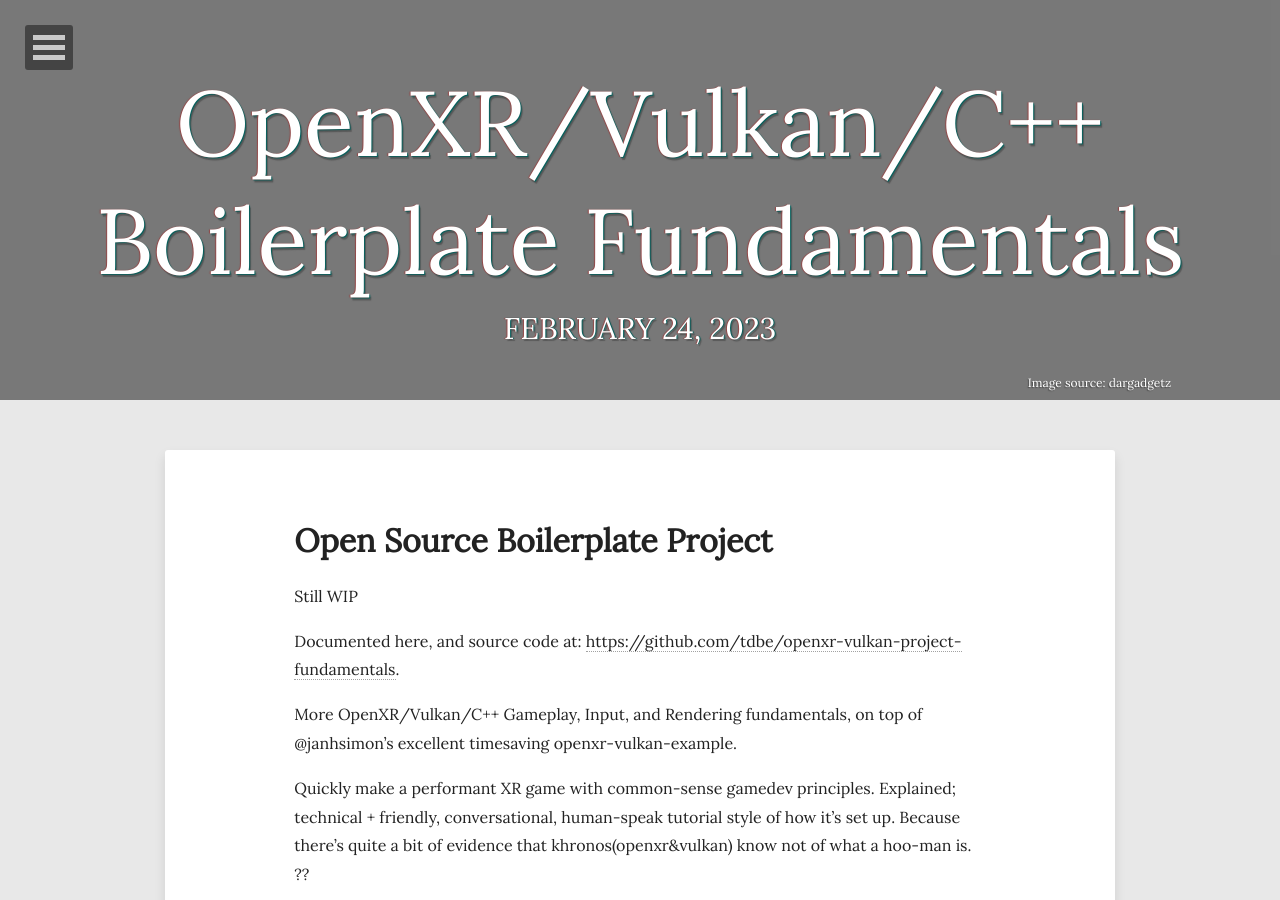
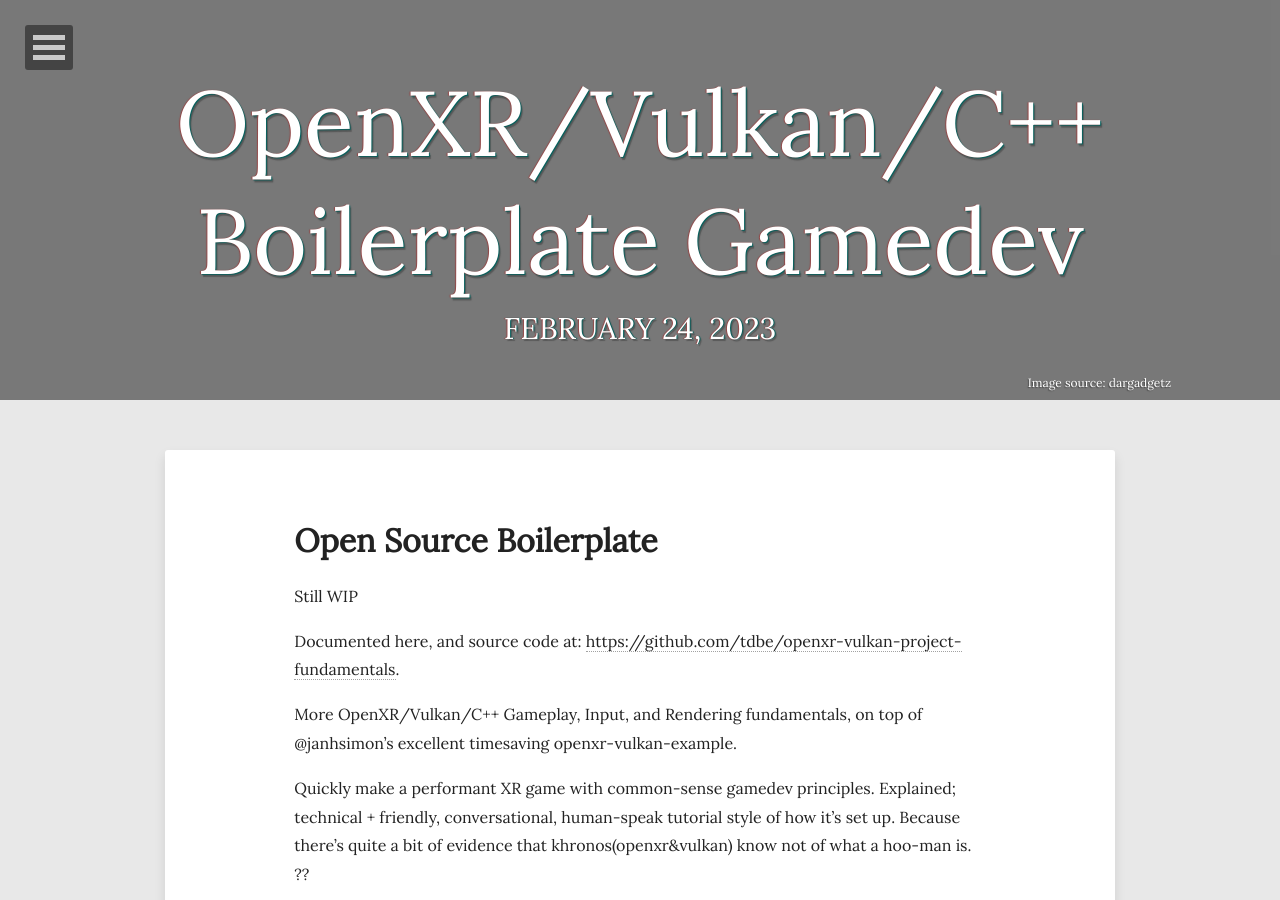
Before and after one commit to tdbe/tdbe.github.io, a Jekyll site: the page built from _posts/2023-02-24-openxr-vulkan-c++-boilerplate-gamedev.markdown, in a window 1280 px wide and 900 px high. Built offline with Jekyll 4.4.1, drawn with Linux system fonts in a browser that asks for light colours; nearby versions of some CDN libraries; comment, search, counter and statistics services are not loaded; some of the changed text lies outside the part shown.

```diff
--- a/_posts/2023-02-24-openxr-vulkan-c++-boilerplate-fundamentals.markdown
+++ b/_posts/2023-02-24-openxr-vulkan-c++-boilerplate-gamedev.markdown
@@ -1,7 +1,7 @@
 ---
 published: true
 layout: post
-title: OpenXR/Vulkan/C++ Boilerplate Fundamentals
+title: OpenXR/Vulkan/C++ Boilerplate Gamedev
 description: "OpenXR/Vulkan/C++ boilerplating single-pass Rendering, Input, and Gameplay fundamentals."
 modified: 2023-02-24
 tags: [vulkan, openxr, input, gamedev, khronos, C/C++, graphics programming, graphics pipeline, shader, geometry]
@@ -13,7 +13,7 @@ comments: true
 share: true
 ---
 
-# Open Source Boilerplate Project
+# Open Source Boilerplate
 
 Still WIP
 
```
Also changed, not shown: index.html (+9 -2 lines).
